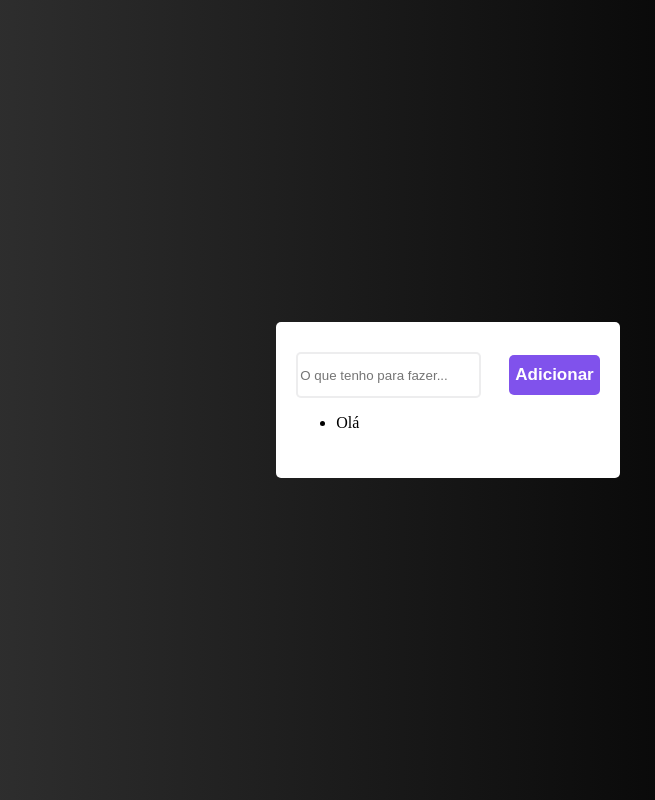
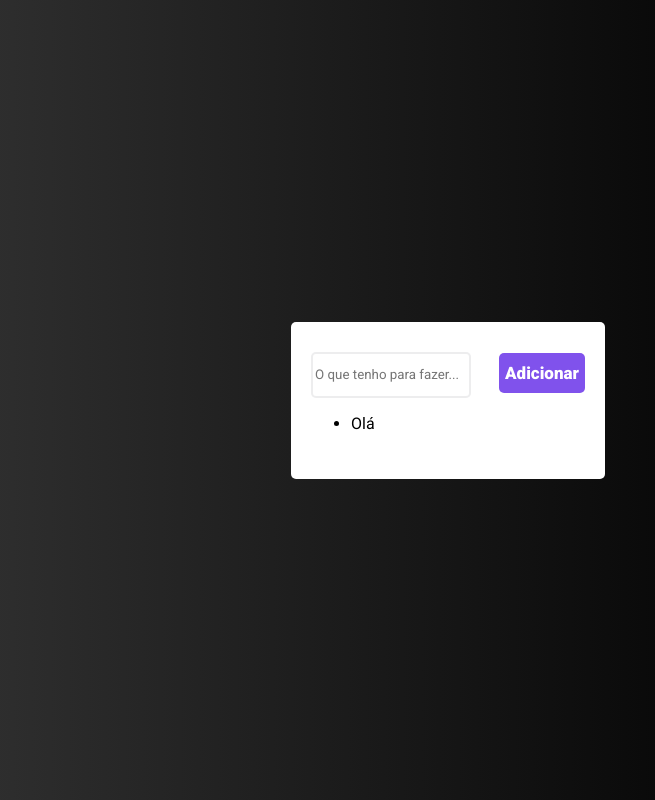
Before and after one commit to valeskamdev/to-do-list, a React (Vite) app: page / in a window 1280 px wide. Shown: the whole page, without its empty margins (192-847 px from the left). Built offline with nearby package versions, Linux system fonts and the light colour scheme.

Commit message:
adding font

```diff
--- a/index.html
+++ b/index.html
@@ -4,6 +4,12 @@
     <meta charset="UTF-8" />
     <link rel="icon" type="image/svg+xml" href="/vite.svg" />
     <meta name="viewport" content="width=device-width, initial-scale=1.0" />
+    <link rel="preconnect" href="https://fonts.googleapis.com" />
+    <link rel="preconnect" href="https://fonts.gstatic.com" crossorigin />
+    <link
+      href="https://fonts.googleapis.com/css2?family=Roboto:wght@400;900&display=swap"
+      rel="stylesheet"
+    />
     <title>Vite + React</title>
   </head>
   <body>
--- a/src/globalStyles.js
+++ b/src/globalStyles.js
@@ -7,6 +7,10 @@ const GlobalStyles = createGlobalStyle`
         margin: 0;
         padding: 0;
     }
+
+    * {
+        font-family: 'Roboto', sans-serif;
+    }
 `
 
 export default GlobalStyles
```
